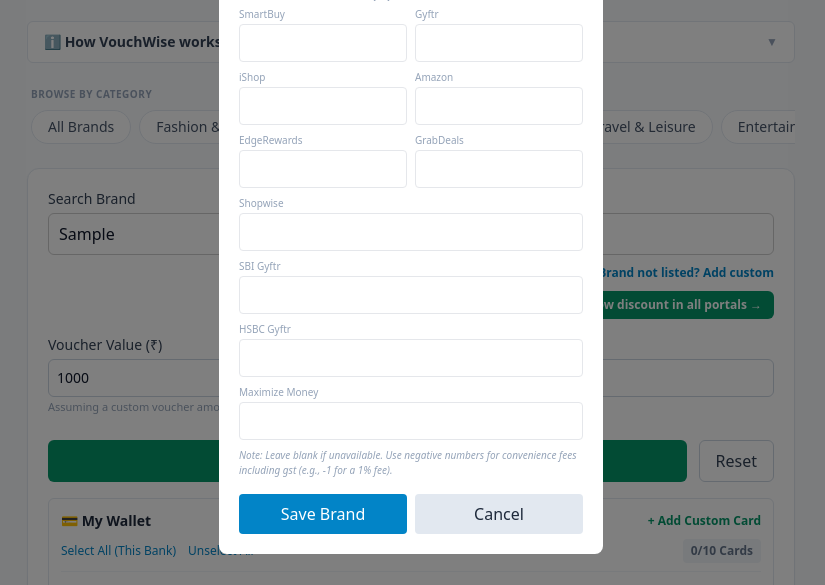
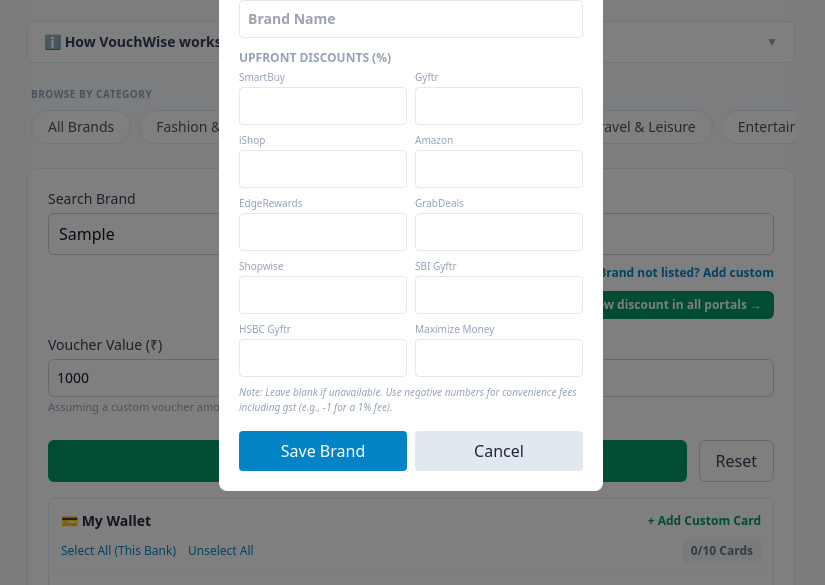
Before and after one commit to Ashwani07/voucher-discount-calculator, a website with bundled scripts: page index.html in a window 1280 px wide. Both pictures are taken after typing "Sample" into the empty fields and a click on the button "+ Brand not listed? Add custom". Shown: the part 187-772 px from the top of the page, without its empty margins (229-1054 px from the left). Built offline with nearby package versions, Linux system fonts and the light colour scheme.

```diff
--- a/index.html
+++ b/index.html
@@ -551,19 +551,19 @@
           <label class="text-[10px] text-slate-400 block mb-0.5">GrabDeals</label>
           <input id="cbGrabdeals" type="number" step="0.1" class="border p-2 rounded text-sm w-full">
         </div>
-        <div class="col-span-2">
+        <div>
           <label class="text-[10px] text-slate-400 block mb-0.5">Shopwise</label>
           <input id="cbShopwise" type="number" step="0.1" class="border p-2 rounded text-sm w-full">
         </div>
-        <div class="col-span-2">
+        <div>
           <label class="text-[10px] text-slate-400 block mb-0.5">SBI Gyftr</label>
           <input id="cbSbiGyftr" type="number" step="0.1" class="border p-2 rounded text-sm w-full">
         </div>
-        <div class="col-span-2">
+        <div>
           <label class="text-[10px] text-slate-400 block mb-0.5">HSBC Gyftr</label>
           <input id="cbHsbcGyftr" type="number" step="0.1" class="border p-2 rounded text-sm w-full">
         </div>
-        <div class="col-span-2">
+        <div>
           <label class="text-[10px] text-slate-400 block mb-0.5">Maximize Money</label>
           <input id="cbMaximizeMoney" type="number" step="0.1" class="border p-2 rounded text-sm w-full">
         </div>
```
Also changed, not shown: 1 other file.
